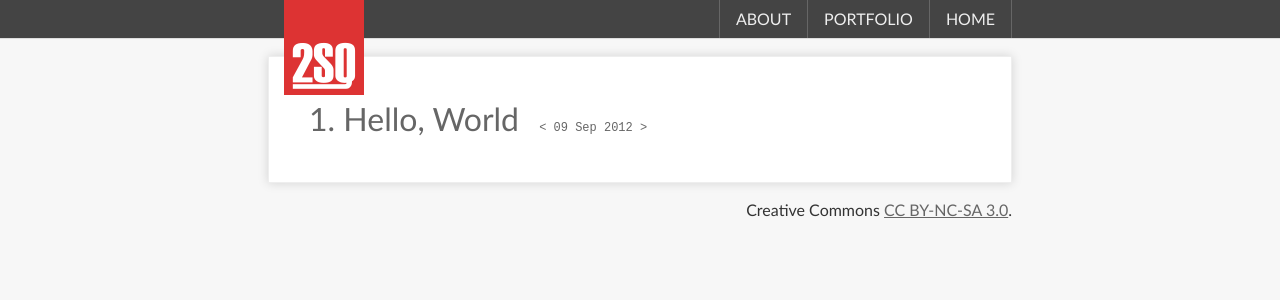
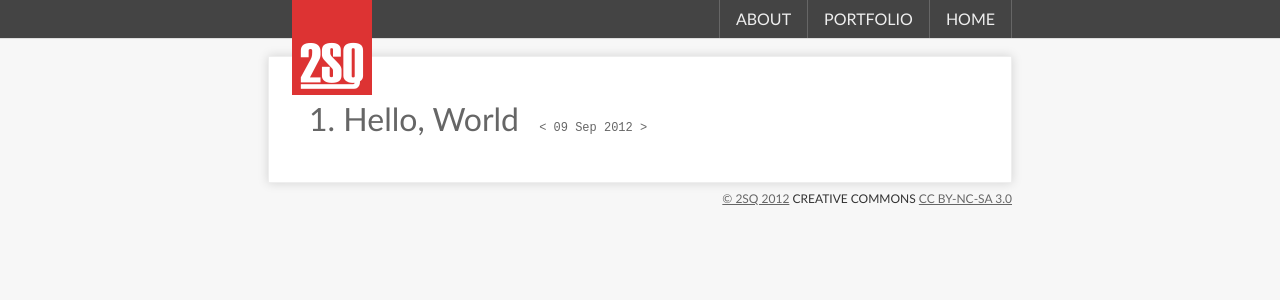
Before and after one commit to j03w/j03w.github.com, a Jekyll site: the page built from index.html, in a window 1280 px wide. Shown: the top 300 px of the page. Built offline with Jekyll 4.4.1, drawn with Linux system fonts in a browser that asks for light colours.

Commit message:
fixing some more css

```diff
--- a/_layouts/default.html
+++ b/_layouts/default.html
@@ -44,7 +44,8 @@
       <!--Made with <a href="http://jekyllrb.com" title="jekyll">jekyll</a> and hosted on <a href="http://pages.github.com" title="GitHub Pages">GitHub Pages</a>.<br />
       You can follow me on Twitter/Instagram <a href="https://twitter.com/j03w" title="Twitter:@j03w">@j03w</a> and <a href="https://plus.google.com/114376577773418922357" title="Joe Wong on Google+">Google+</a>.<br />
       <a href="/" title="2sq.biz">2sq.biz</a> is licensed under-->
-      Creative Commons <a href="http://creativecommons.org/licenses/by-nc-sa/3.0/" title="Creative Commons: Attribution-NonCommercial-ShareAlike 3.0 Unported (CC BY-NC-SA 3.0)">CC BY-NC-SA 3.0</a>.
+      <a href="#">&copy; 2SQ 2012</a>
+      CREATIVE COMMONS <a href="http://creativecommons.org/licenses/by-nc-sa/3.0/" title="Creative Commons: Attribution-NonCommercial-ShareAlike 3.0 Unported (CC BY-NC-SA 3.0)">CC BY-NC-SA 3.0</a>
     </p>
   </footer>
 
--- a/stylesheets/main.css
+++ b/stylesheets/main.css
@@ -33,7 +33,7 @@ a:hover {
 }
 
 .wrapper { max-width: 744px; margin: 0 auto; }
-.spacing { padding-top: 3.5em; padding-bottom: 1em; }
+.spacing { padding-top: 3.5em; padding-bottom: 0.5em; }
 
 .content { background-color: white; color: #666; padding: 40px; border: 1px solid #eee; box-shadow: 0 1px 0 rgba(255, 255, 255, 0),0 0 10px rgba(0, 0, 0, 0.15); }
 
@@ -42,16 +42,16 @@ a:hover {
 .nav ul { margin: 0; padding: 0; }
 .brand {  float: left; }
 .nav-item a { float: right; }
-.brand img { position: absolute; top: 0; margin-left: 1em; }
+.brand img { position: absolute; top: 0; margin-left: 1.5em; }
 .nav-item a { display: block; padding: 0.5em 1em; border-left: 1px solid #666; }
 .nav-item a:hover { background-color: #d33; color: #eee; }
 .nav-item:first-child a { border-right: 1px solid #666; }
 
-.footer { text-align: right; }
+.footer { text-align: right; font-weight: normal; font-size: 0.75em; }
+.cc {  }
 
 .title { display: inline; padding-right: 0.5em; }
 .pub-date, article footer p { font: 0.75em 'Courier New', coureir, monospace; }
-
 .back { display: block; }
 
 /* ==========================================================================
```
